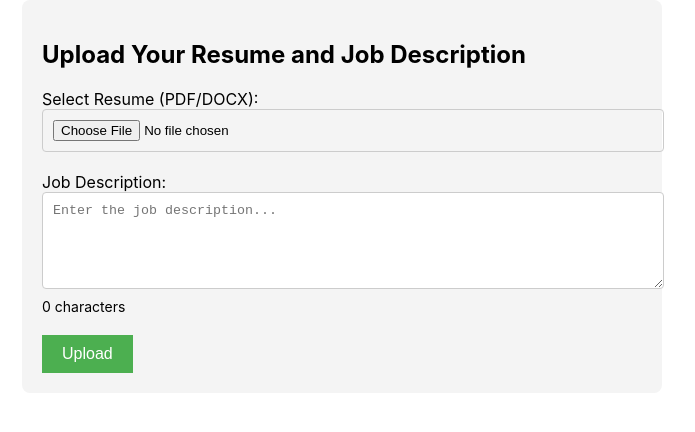
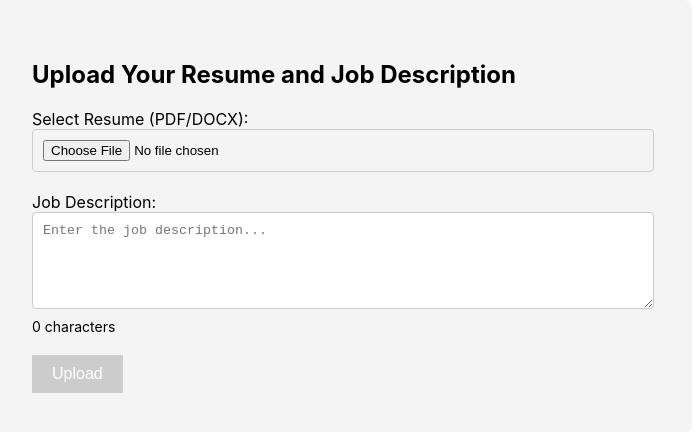
Before and after one commit to ImReaper10/Resume_AnalyzerTm6, a React (Create React App) app in the folder frontend/: page /upload in a window 1280 px wide. Shown: the top 432 px of the page, without its empty margins (298-993 px from the left). Built offline with nearby package versions, Linux system fonts and the light colour scheme.

Commit message:
Added some error checks and removed an accidental print statement from backend

```diff
--- a/frontend/src/components/Upload.js
+++ b/frontend/src/components/Upload.js
@@ -1,6 +1,24 @@
 import React, { useState } from "react";
 import { resumeUpload, jobDescriptionUpload, getAccountInfo } from "../utils/networkmanager";
 import "../styling/Upload.css";
+
+function checkFileValidity(file)
+{
+
+    const allowedFileTypes = ["application/pdf", "application/vnd.openxmlformats-officedocument.wordprocessingml.document"];
+    const maxFileSize = 2 * 1024 * 1024;
+
+    if (!allowedFileTypes.includes(file.type)) {
+        return {success: false, message: "Invalid file type. Only PDF or DOCX files are allowed."};
+    }
+
+    if (file.size > maxFileSize) {
+        return {success: false, message: "File size exceeds the limit of 2MB."};
+    }
+
+    return {success: true};
+
+}
 
 const Upload = () => {
     const [jobDescription, setJobDesc] = useState("");
@@ -69,6 +87,9 @@ const Upload = () => {
                         onChange={handleFileChange}
                         disabled={uploading}
                     />
+                    {file && !checkFileValidity(file).success &&
+                        <em style={{color:"red"}}>{checkFileValidity(file).message}</em>
+                    }
                 </div>
                 <div className="form-field">
                     <label htmlFor="description">Job Description:</label>
@@ -80,11 +101,11 @@ const Upload = () => {
                         placeholder="Enter the job description..."
                         disabled={uploading}
                     />
-                    <p className="character-count">
+                    <p className="character-count" style={{color:`${jobDescription.length>5000?"red":"black"}`}}>
                         {charCount} characters
                     </p>
                 </div>
-                <button type="submit" disabled={uploading}>
+                <button type="submit" disabled={uploading || !jobDescription.trim() || jobDescription.length>5000 || !file || !checkFileValidity(file).success}>
                     {uploading ? "Uploading..." : "Upload"}
                 </button>
             </form>
--- a/frontend/src/styling/Upload.css
+++ b/frontend/src/styling/Upload.css
@@ -2,7 +2,8 @@
 .form-container {
   max-width: 600px;
   margin: auto;
-  padding: 20px;
+  padding: 40px;
+  padding-right: 60px;
   background-color: #f4f4f4;
   border-radius: 8px;
 }
@@ -19,13 +20,14 @@ textarea {
   padding: 10px;
   border: 1px solid #ccc;
   border-radius: 4px;
+  resize: vertical;
 }
 
 /* Style for the submit button */
 button {
   padding: 10px 20px;
   border: none;
-  background-color: #4CAF50;
+  background-color: #1b00b3;
   color: white;
   font-size: 16px;
   cursor: pointer;
```
Also changed, not shown: 1 other file (tests, documents, lock files or other folders).
